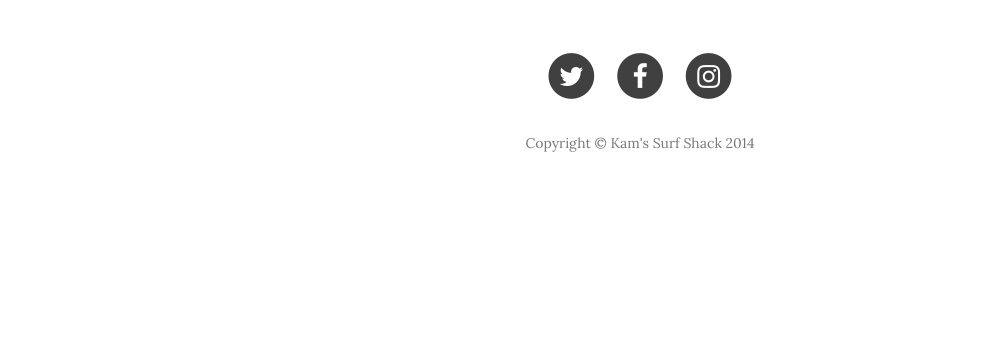
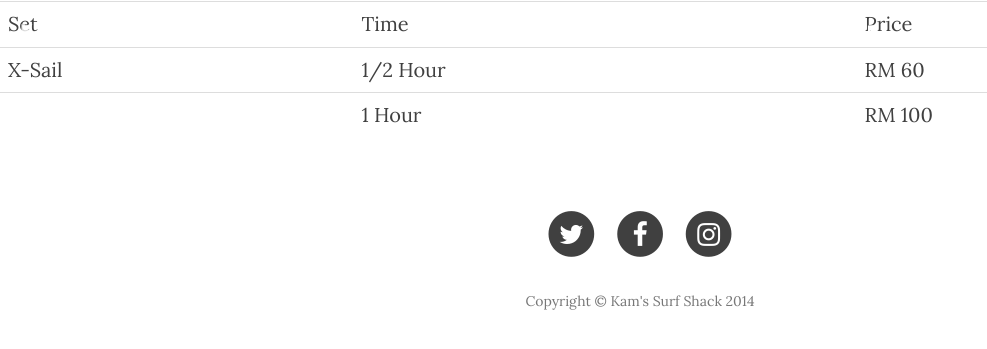
Before and after one commit to mrb101/Kams, a Django app: page /services/ in a window 1280 px wide. Shown: the top 349 px of the page, without its empty margins (0-987 px from the left). Run offline with Django 3.2, Linux system fonts and the light colour scheme; parts of the project's set-up code (start-up, migrations or seed data) failed here and were passed over; some libraries are stand-ins or nearby versions.

Commit message:
Adds First prices as a test

```diff
--- a/templates/main/services.html
+++ b/templates/main/services.html
@@ -1,3 +1,20 @@
 {% extends 'base.html' %}
 {% block body %}
+<table class="table">
+    <tr>
+        <td>Set</td>
+        <td>Time</td>
+        <td>Price</td>
+    </tr>
+    <tr>
+        <td>X-Sail</td>
+        <td>1/2 Hour</td>
+        <td>RM 60</td>
+    </tr>
+    <tr>
+        <td></td>
+        <td>1 Hour</td>
+        <td>RM 100</td>
+    </tr>
+</table>
 {% endblock %}
```
